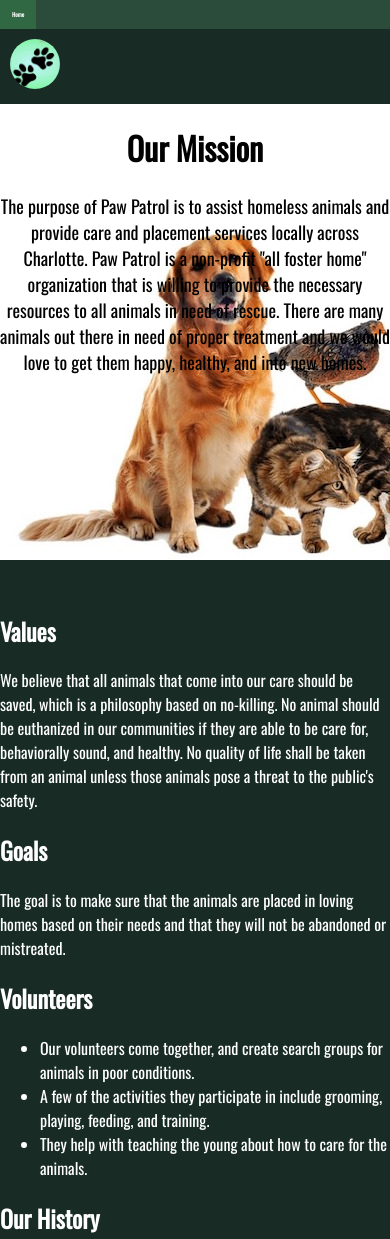
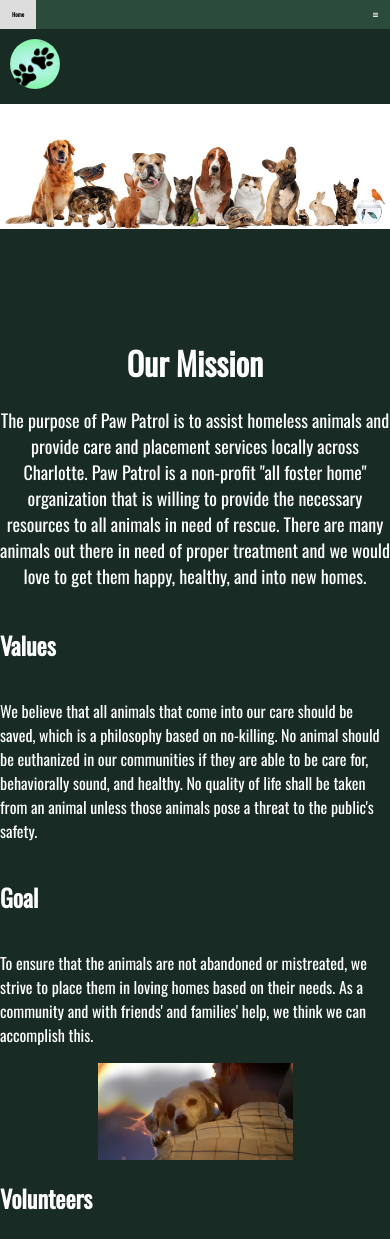
Before and after one commit to KevinT007/Paw_Patrol-Red_Group, a plain HTML site: page about.html in a window 390 px wide. Shown: the top 1239 px of the page. Drawn offline with nearby package versions, Linux system fonts and the light colour scheme.

Commit message:
About Us page Updated

```diff
--- a/about.css
+++ b/about.css
@@ -14,29 +14,39 @@ nav img {
   filter: saturate(80%);
 }
 
+.banner1 {
+  width: 100vw;
+}
+
 .banner {
-  background-image: url("/Images/banner.jpeg");
-  padding-top: 200px;
-  padding-bottom: 200px;
-  background-repeat: no-repeat;
+  padding-top: 50px;
 }
 
 header {
   text-align: center;
   color: black;
-}
-
-h1 {
-  margin-top: -180px;
+  margin: -530px auto 400px auto;
 }
 
 .headp {
   font-size: large;
 }
 
+.center {
+  display: block;
+  margin-left: auto;
+  margin-right: auto;
+  width: 50%;
+}
+
 footer img {
   width: 100%;
 }
+
+.footerimg {
+  width: 3vw;
+}
+
 footer {
   margin-top: 5vh;
   display: flex;
@@ -48,7 +58,21 @@ footer {
 }
 
 @media screen and (max-width: 600px) {
-  .banner.responsive {
-    position: relative;
+  .banner1 {
+    height: auto;
+  }
+
+  .banner {
+    color: white;
+    padding-top: 75vh;
+    margin-bottom: auto;
+    margin-top: -550px;
+  }
+
+  .container {
+    display: flex;
+    flex-direction: column;
+    justify-content: center;
+    align-content: center;
   }
 }
--- a/about.html
+++ b/about.html
@@ -8,6 +8,10 @@
       rel="stylesheet"
       href="https://fonts.googleapis.com/css2?family=Oswald&display=swap"
     />
+    <link
+      rel="stylesheet"
+      href="https://cdnjs.cloudflare.com/ajax/libs/font-awesome/4.7.0/css/font-awesome.min.css"
+    />
     <link rel="stylesheet" href="about.css" />
     <link rel="stylesheet" href="nav.css" />
     <title>About Us</title>
@@ -15,8 +19,8 @@
   <body>
     <nav>
       <div class="navbar" id="topnavbar">
-        <a href="index.html" class="active">Home</a>
-        <a href="about.html">About</a>
+        <a href="index.html">Home</a>
+        <a href="about.html" class="active">About</a>
         <a href="events.html">Events</a>
         <a href="donate.html">Donate</a>
         <a href="volunteer.html">Volunteer</a>
@@ -25,12 +29,12 @@
           <i class="fa fa-bars"></i>
         </a>
       </div>
-
       <a href="index.html"><img src="Images/Logo.jpeg" alt="Paw" /></a>
     </nav>
 
+    <img class="banner1" src="images/banner.jpeg" />
     <header class="banner">
-      <h1>Our Mission</h1>
+      <h1 class="title">Our Mission</h1>
       <p class="headp">
         The purpose of Paw Patrol is to assist homeless animals and provide care
         and placement services locally across Charlotte. Paw Patrol is a
@@ -41,21 +45,23 @@
       </p>
     </header>
 
-    <h2>Values</h2>
-    <p>
-      We believe that all animals that come into our care should be saved, which
-      is a philosophy based on no-killing. No animal should be euthanized in our
-      communities if they are able to be care for, behaviorally sound, and
-      healthy. No quality of life shall be taken from an animal unless those
-      animals pose a threat to the public's safety.
-    </p>
+    <div class="container">
+      <h2>Values</h2>
+      <p>
+        We believe that all animals that come into our care should be saved,
+        which is a philosophy based on no-killing. No animal should be
+        euthanized in our communities if they are able to be care for,
+        behaviorally sound, and healthy. No quality of life shall be taken from
+        an animal unless those animals pose a threat to the public's safety.
+      </p>
+      <h2>Goal</h2>
+      <p>
+        To ensure that the animals are not abandoned or mistreated, we strive to
+        place them in loving homes based on their needs. As a community and with
+        friends' and families' help, we think we can accomplish this.
+      </p>
 
-    <div class="container"></div>
-      <h2>Goals</h2>
-      <p>
-        The goal is to make sure that the animals are placed in loving homes based
-        on their needs and that they will not be abandoned or mistreated.
-      </p>
+      <img src="images/dog.jpeg" alt="dog-with-person" class="center" />
 
       <h2>Volunteers</h2>
       <ul>
@@ -71,18 +77,18 @@
           They help with teaching the young about how to care for the animals.
         </li>
       </ul>
-
       <h2>Our History</h2>
       <ul>
         <li>
-          Paw Patrol was founded on August 7, 2017. The organization just turned 5
-          years!
+          Paw Patrol was founded on August 7, 2017. The organization just turned
+          5 years!
         </li>
         <li>
           Served in 3 locations:
-          <br> - University City Blvd
-          <br> - The Plaza
-          <br> - Sugar Creek
+          <br />
+          - University City Blvd <br />
+          - The Plaza <br />
+          - Sugar Creek
         </li>
         <li>
           In 2019, we opened our very first animal shelter and adoption center.
@@ -116,7 +122,6 @@
         /></a>
       </div>
     </footer>
-
     <script src="script.js"></script>
   </body>
 </html>
```
Also changed, not shown: Images/dog.jpeg (added).
